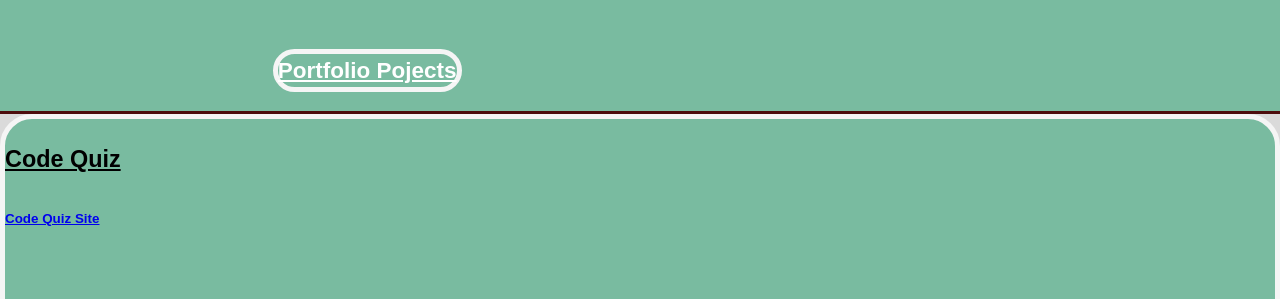
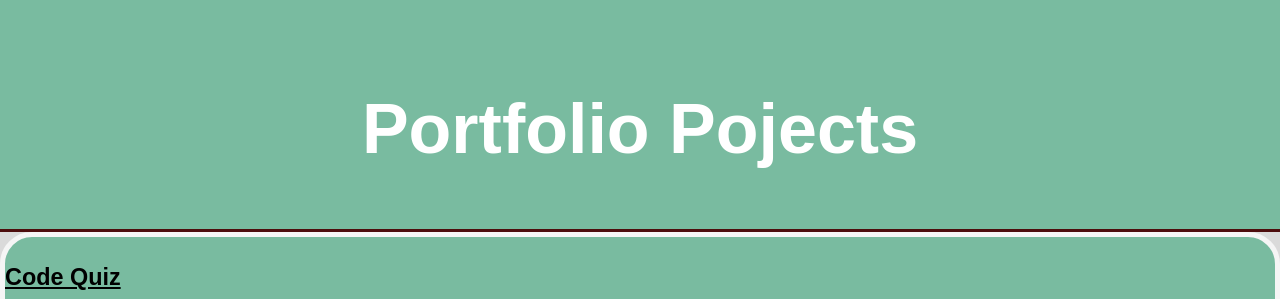
Before and after one commit to Sakaria-Qcorp/Porfolio, a plain HTML site: page html/porfolio.html in a window 1280 px wide. Shown: the top 299 px of the page. Drawn offline with Linux system fonts and the light colour scheme.

Commit message:
fixed header for porfolio

```diff
--- a/html/porfolio.html
+++ b/html/porfolio.html
@@ -12,7 +12,7 @@
 
 
 <header>
-    <h2 id="portfolio" style="text-decoration: underline;">Portfolio Pojects</h2><br>
+    <h1>Portfolio Pojects</h1>
 
 
 </header>
```
